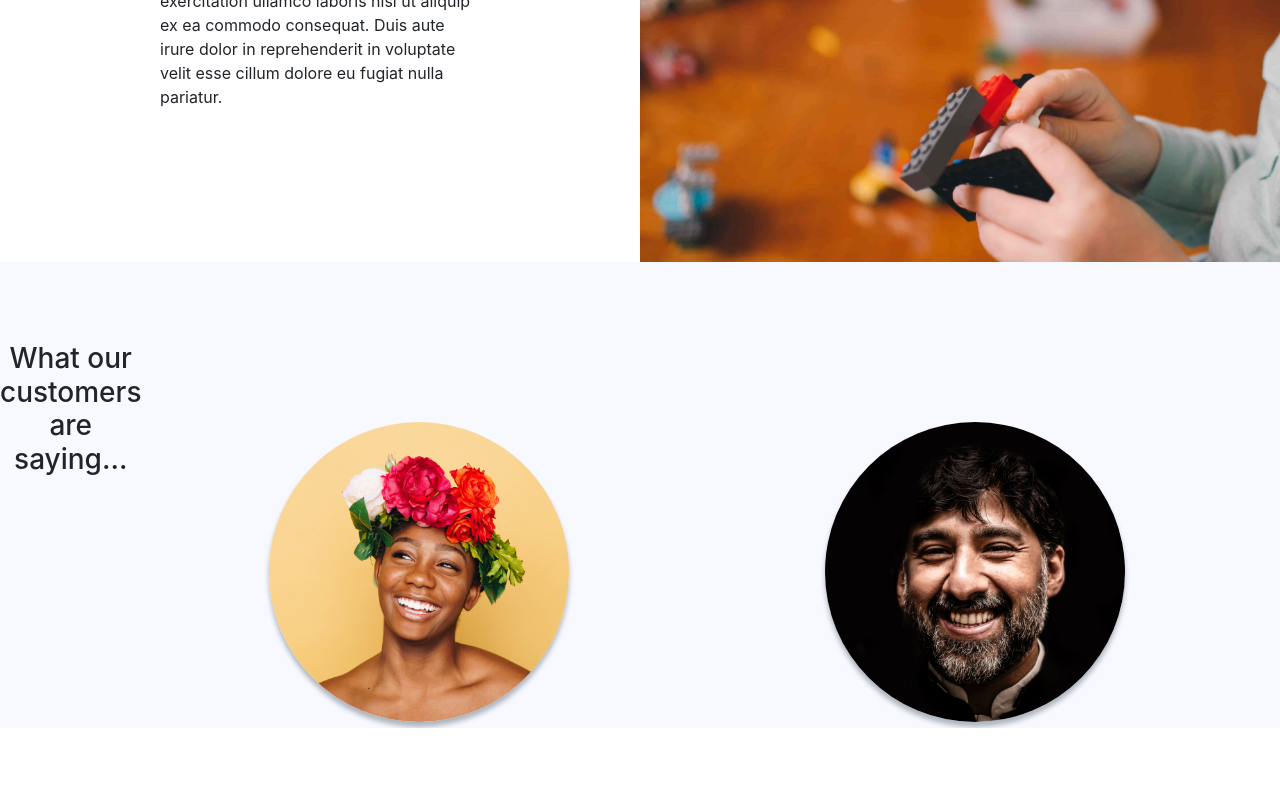
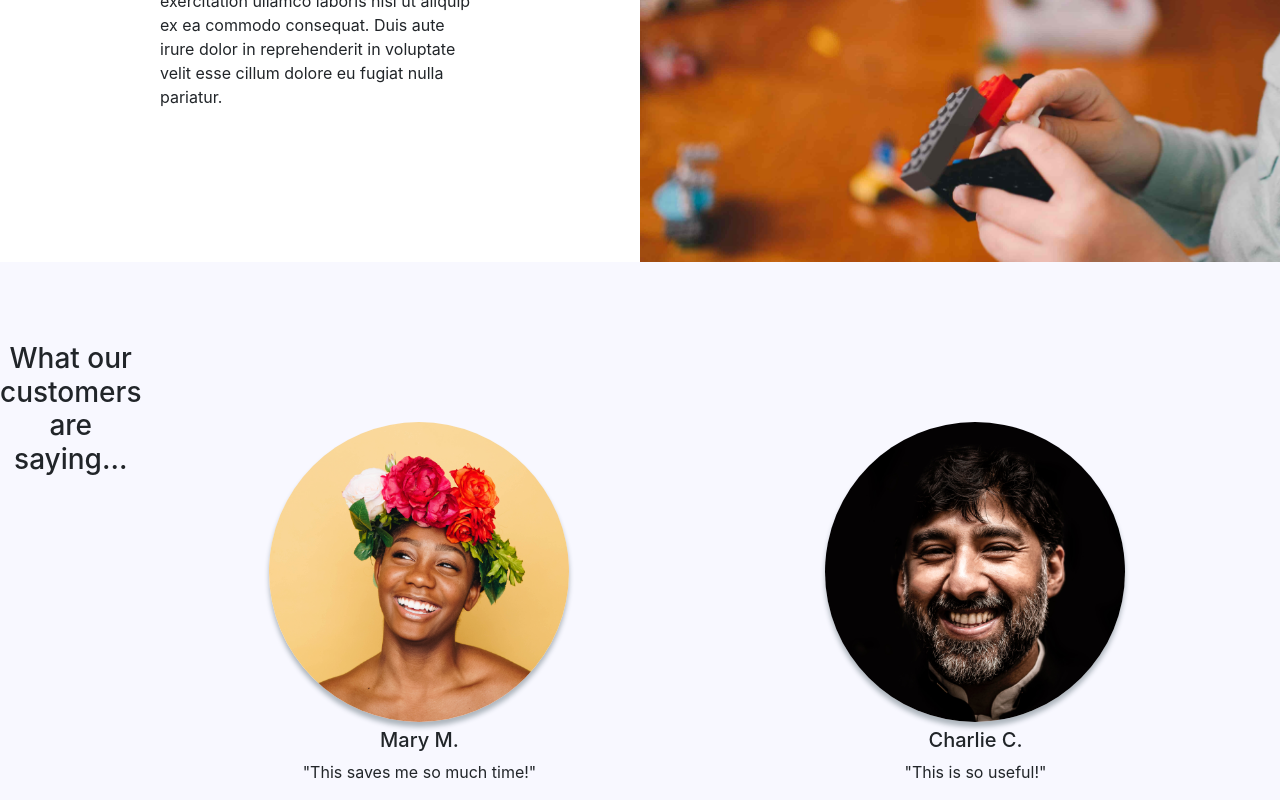
Before and after one commit to lacyjpr/landing, a React (Create React App) app: page / in a window 1280 px wide. Shown: the part 2487-3287 px from the top of the page. Before the commit the page ends 3215 px from the top, so only its background shows below. Built offline with nearby package versions, Linux system fonts and the light colour scheme.

Commit message:
Edit copy

```diff
--- a/src/components/testimonials/Testimonials.js
+++ b/src/components/testimonials/Testimonials.js
@@ -16,6 +16,8 @@ const Testimonials = () => {
             src={onePortrait}
           />
         </div>
+        <h5>Mary M.</h5>
+        <p>"This saves me so much time!"</p>
       </div>
 
       <div className='Testimonials__testimonial'>
@@ -26,6 +28,8 @@ const Testimonials = () => {
             src={twoPortrait}
           />
         </div>
+        <h5>Charlie C.</h5>
+        <p>"This is so useful!"</p>
       </div>
 
       <div className='Testimonials__testimonial'>
@@ -36,6 +40,8 @@ const Testimonials = () => {
             src={threePortrait}
           />
         </div>
+        <h5>Elaine E.</h5>
+        <p>"My landing page looks fantastic!"</p>
       </div>
     </div>
   );
```
